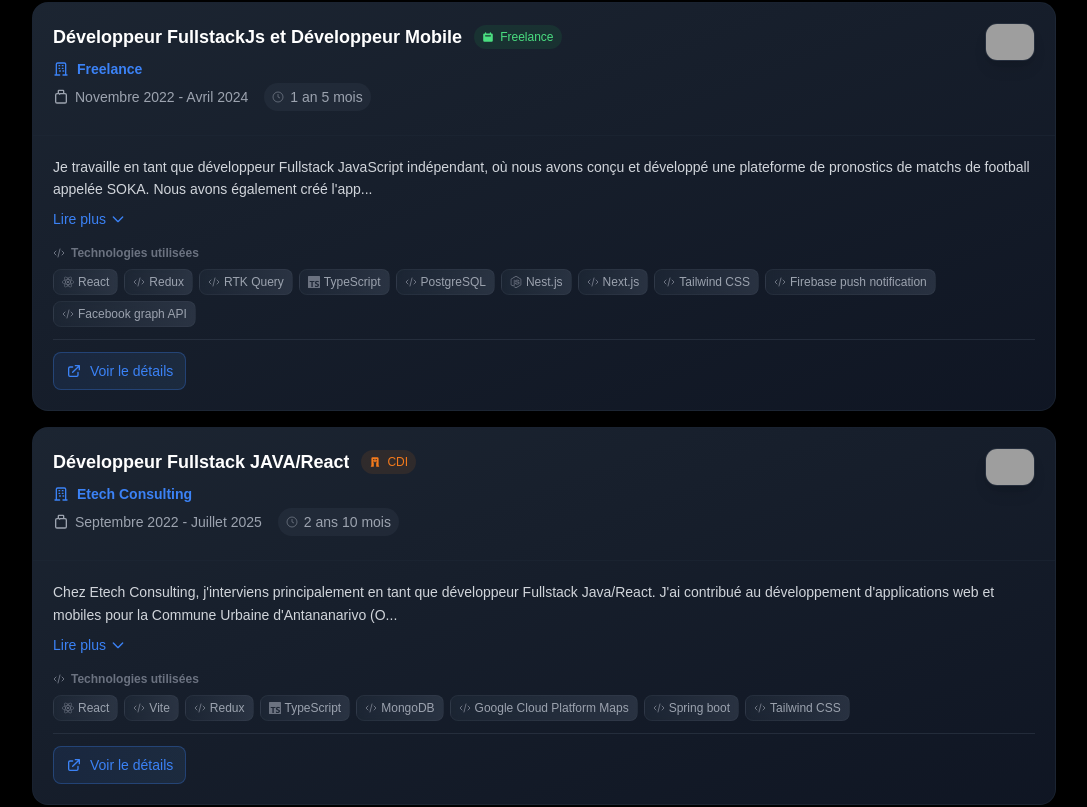
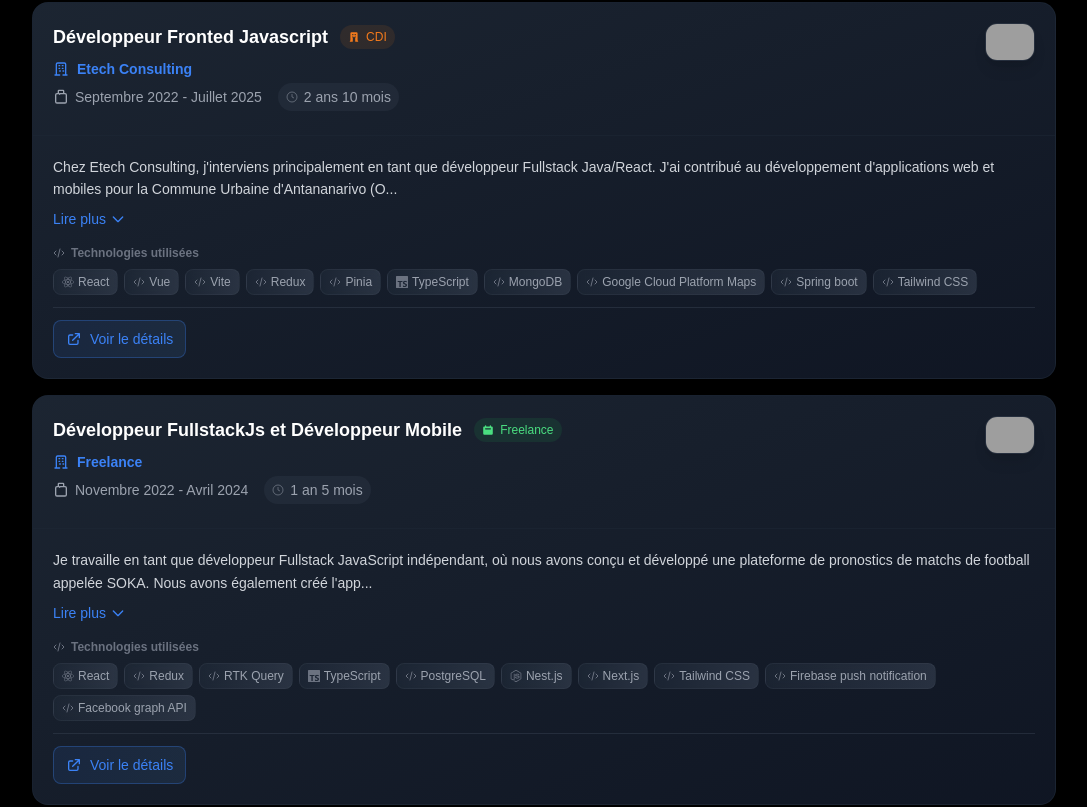
Before and after one commit to PaulOdon/portfolio-paul-odon, a Next.js app: page / in a window 1280 px wide. Shown: the part 1356-2163 px from the top of the page, without its empty margins (96-1183 px from the left). Built offline with nearby package versions, Linux system fonts and the light colour scheme; grey boxes are pictures that could not be loaded.

Commit message:
fix: update xp

```diff
--- a/src/components/experiences/experienceList.ts
+++ b/src/components/experiences/experienceList.ts
@@ -3,7 +3,7 @@
 export const EPXERIENCE_LIST: ExperienceDTO[] = [
   {
     id: 0,
-    title: "Développeur FullStack Lead - Indépendant (Août 2025 - Présent)",
+    title: "Développeur Frontend - Indépendant (Août 2025 - Présent)",
     blabla:
       "Conception et développement d'un écosystème numérique complet pour le secteur médical : Plateforme Medical Place. J'ai participé sur le developpement d'une plateforme SaaS multi-tenant composée de quelques applications interconnectées destinées aux professionnels de santé et fournisseurs médicaux. Architecture technique moderne avec Next.js 15, React 19, DRF eet PostgreSQL. Implémentation de fonctionnalités avancées : visualisation de données médicales, cartographie interactive, calendrier médical, et système de gestion complète des établissements de santé, annuiare, intégration des application externes comme Rx Resume, Matrix",
     technologies: [
@@ -22,6 +22,27 @@
     ],
     url: "https://medical-place.com/territoire-de-sant%C3%A9",
     logo: "https://i.postimg.cc/VNPfZDGg/Design-sans-titre-6.png",
+  },
+  {
+    id: 6,
+    title:
+      "Développeur Fronted Javascript - Etech Consulting (Septembre 2022 - Juillet 2025)",
+    blabla:
+      "Chez Etech Consulting, j'interviens principalement en tant que développeur Fullstack Java/React. J'ai contribué au développement d'applications web et mobiles pour la Commune Urbaine d'Antananarivo (OIM-CUA), et à des projets de gestion et de traçabilité pour Renault. J' ai participé à la conception des maquettes graphiques avec Figma et travaillé sur le développement frontend de plusieurs grandes applications, en utilisant des outils et technologies comme React, Vite, Redux, TypeScript, MongoDB, Tailwind CSS, et Google Cloud Platform Maps (GCP Maps).",
+    technologies: [
+      "React",
+      "Vue",
+      "Vite",
+      "Redux",
+      "Pinia",
+      "TypeScript",
+      "MongoDB",
+      "Google Cloud Platform Maps",
+      "Spring boot",
+      "Tailwind CSS",
+    ],
+    url: "https://etechconsulting-mg.com/",
+    logo: "https://etechconsulting-mg.com/web/image/website/1/logo/etech?unique=bf3a896",
   },
   {
     id: 1,
@@ -49,36 +70,21 @@
     ],
   },
   {
-    id: 6,
-    title:
-      "Développeur Fullstack JAVA/React - Etech Consulting (Septembre 2022 - Juillet 2025)",
-    blabla:
-      "Chez Etech Consulting, j'interviens principalement en tant que développeur Fullstack Java/React. J'ai contribué au développement d'applications web et mobiles pour la Commune Urbaine d'Antananarivo (OIM-CUA), et à des projets de gestion et de traçabilité pour Renault. J' ai participé à la conception des maquettes graphiques avec Figma et travaillé sur le développement frontend de plusieurs grandes applications, en utilisant des outils et technologies comme React, Vite, Redux, TypeScript, MongoDB, Tailwind CSS, et Google Cloud Platform Maps (GCP Maps).",
-    technologies: [
-      "React",
-      "Vite",
-      "Redux",
-      "TypeScript",
-      "MongoDB",
-      "Google Cloud Platform Maps",
-      "Spring boot",
-      "Tailwind CSS",
-    ],
-    url: "https://etechconsulting-mg.com/",
-    logo: "https://etechconsulting-mg.com/web/image/website/1/logo/etech?unique=bf3a896",
-  },
-  {
     id: 3,
     title: "Développeur Frontend Principal - Indépendant (2024)",
     blabla:
       "Développeur frontend principal sur An-Tsoratra, une plateforme numérique pour la gestion de la vie quotidienne avec contenu, rédaction, statistiques et outils utilisateur. Conception et implémentation d'interfaces utilisateur intuitives et performantes : pages de contenu, tableau de bord, espace utilisateur, et affichage des statistiques. Participation active au développement de CashPoint mobile avec adaptation responsive, optimisation UX pour petits écrans et navigation fluide. Collaboration avec l'équipe backend pour l'intégration des API d'authentification, gestion des contenus et statistiques. Mise en place d'UI modernes cohérentes avec le branding, amélioration de l'expérience mobile et réduction des temps de chargement.",
     technologies: [
       "React",
+      "Vuejs",
       "Next.js",
+      "Nuxt.js",
+      "Nest.js",
       "Tailwind CSS",
       "i18next",
       "PWA",
       "Redux",
+      "Pinia",
       "RTK Query",
       "Axios",
       "Responsive Design",
```
